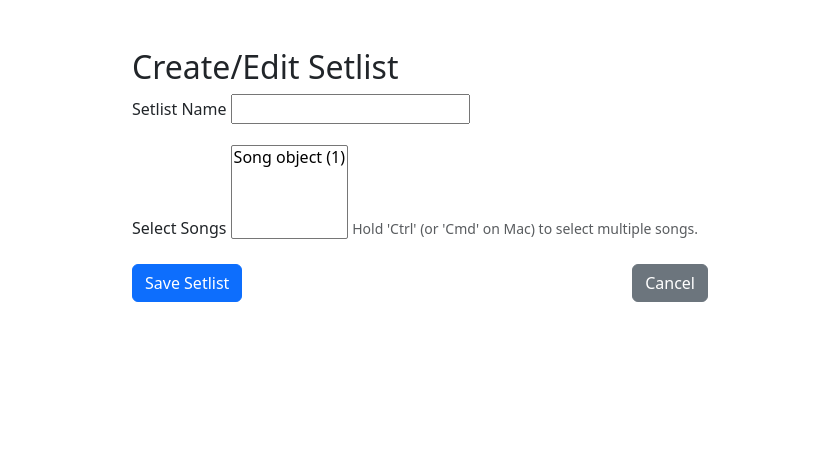
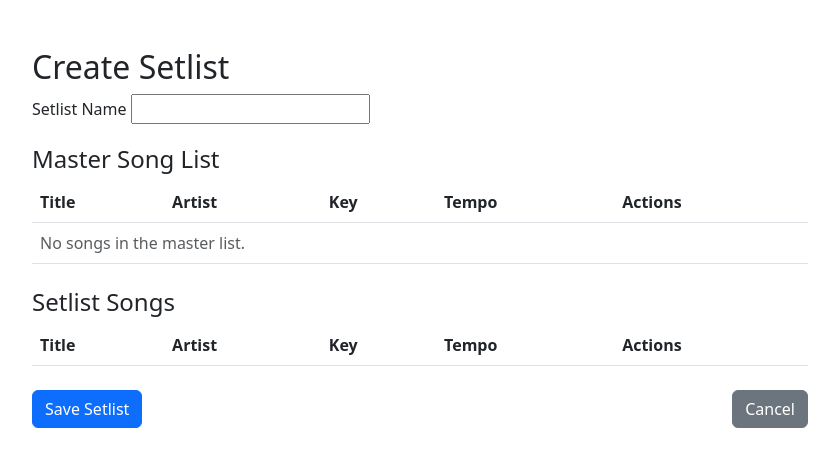
Before and after one commit to RichardModin/set_lists, a Django app: page /setlists/1/create/ in a window 1280 px wide. Shown: the part 56-523 px from the top of the page, without its empty margins (220-1059 px from the left). Run offline with Django 5.2, Linux system fonts and the light colour scheme; a user stored in the database is signed in; tables that the repository leaves empty hold one stand-in row (values such as "Sample post"); lists and menus that the app fills with data are empty; some libraries are stand-ins or nearby versions.

Commit message:
wip: allowing for the editing of set lists

```diff
--- a/core/models.py
+++ b/core/models.py
@@ -17,7 +17,7 @@
     band = models.ForeignKey(Band, on_delete=models.CASCADE, related_name='songs')  # New relationship
 
 class SetList(models.Model):
-    band = models.ForeignKey(Band, on_delete=models.CASCADE)
+    band = models.ForeignKey(Band, on_delete=models.CASCADE, related_name='setlists')
     name = models.CharField(max_length=100)
     songs = models.ManyToManyField(Song, through='SetListSong')
     created_at = models.DateTimeField(auto_now_add=True)
--- a/core/urls.py
+++ b/core/urls.py
@@ -13,6 +13,7 @@
     path('bands/<int:band_id>/edit/', views.edit_band, name='edit_band'),
     path('bands/<int:band_id>/delete/', views.delete_band, name='delete_band'),
     path('setlists/<int:band_id>/create/', views.create_setlist, name='create_setlist'),
+    path('setlists/<int:setlist_id>/edit/', views.edit_setlist, name='edit_setlist'),
     path('setlists/<int:setlist_id>/', views.view_setlist, name='view_setlist'),
     path('songs/<int:band_id>/create/', views.create_song, name='create_song'),
     path('songs/<int:song_id>/edit/', views.edit_song, name='edit_song'),
--- a/core/views.py
+++ b/core/views.py
@@ -2,8 +2,8 @@
 from django.contrib.auth.decorators import login_required
 from django.contrib import messages
 from django.contrib.auth import login
-from .models import Band, SetList, BandInvite, Song
-from .forms import BandForm, SetListForm, UserRegisterForm,  SongForm
+from .models import Band, SetList, BandInvite, Song, SetListSong
+from .forms import BandForm, SetListForm, UserRegisterForm, SongForm
 
 
 def register(request):
@@ -13,7 +13,7 @@
             user = form.save()
             login(request, user)  # optionally log them in after registration
             messages.success(request, 'Account created successfully!')
-            return redirect('dashboard')  # or whatever your homepage is
+            return redirect('core:dashboard')
     else:
         form = UserRegisterForm()
     return render(request, 'registration/register.html', {'form': form})
@@ -67,8 +67,19 @@
             setlist = form.save(commit=False)
             setlist.band = band
             setlist.save()
-            form.save_m2m()
-            return redirect('core:band_detail', band_id=band.id)
+
+            # Process the songs for the setlist
+            song_ids = request.POST.getlist('songs')  # Get the list of song IDs
+            if song_ids:  # Ensure there are songs to process
+                for order, song_id in enumerate(song_ids, start=1):
+                    song = get_object_or_404(Song, id=song_id)
+                    SetListSong.objects.create(setlist=setlist, song=song, order=order)
+                return redirect('core:band_detail', band_id=band.id)
+            else:
+                # Handle the case where no songs are provided
+                messages.error(request, "You must add at least one song to the setlist.")
+                setlist.delete()  # Remove the empty setlist
+
     else:
         form = SetListForm()
     return render(request, 'core/setlist_form.html', {'form': form, 'band': band})
@@ -77,6 +88,46 @@
 def view_setlist(request, setlist_id):
     setlist = get_object_or_404(SetList, id=setlist_id)
     return render(request, 'core/setlist_detail.html', {'setlist': setlist})
+
+@login_required
+def edit_setlist(request, setlist_id):
+    setlist = get_object_or_404(SetList, id=setlist_id)
+    band = setlist.band
+
+    if request.method == 'POST':
+        form = SetListForm(request.POST, instance=setlist)
+        if form.is_valid():
+            setlist = form.save()
+
+            # Clear existing songs from the setlist
+            setlist.setlistsong_set.all().delete()
+
+            # Process the songs for the setlist
+            song_ids = request.POST.getlist('songs')  # Get the list of song IDs
+            if song_ids:  # Ensure there are songs to process
+                for order, song_id in enumerate(song_ids, start=1):
+                    song = get_object_or_404(Song, id=song_id)
+                    SetListSong.objects.create(setlist=setlist, song=song, order=order)
+            else:
+                # Handle the case where no songs are provided
+                messages.error(request, "You must add at least one song to the setlist.")
+                return render(request, 'core/setlist_form.html', {
+                    'form': form,
+                    'band': band,
+                    'setlist': setlist,
+                    'edit_mode': True,
+                })
+
+            return redirect('core:band_detail', band_id=band.id)
+    else:
+        form = SetListForm(instance=setlist)
+
+    return render(request, 'core/setlist_form.html', {
+        'form': form,
+        'band': band,
+        'setlist': setlist,
+        'edit_mode': True,
+    })
 
 @login_required
 def invite_member(request, band_id):
--- a/templates/core/setlist_form.html
+++ b/templates/core/setlist_form.html
@@ -1,8 +1,8 @@
 {% extends "base.html" %}
 
 {% block content %}
-<div class="container mt-5" style="max-width: 600px;">
-  <h2>Create/Edit Setlist</h2>
+<div class="container mt-5" style="max-width: 800px;">
+  <h2>{{ edit_mode|default:False|yesno:"Edit Setlist,Create Setlist" }}</h2>
 
   <form method="post">
     {% csrf_token %}
@@ -12,26 +12,77 @@
       <label for="id_name" class="form-label">Setlist Name</label>
       {{ form.name }}
       {% if form.name.errors %}
+      {% endif %}
         <div class="text-danger small">
           {% for error in form.name.errors %}
             <p>{{ error }}</p>
           {% endfor %}
         </div>
-      {% endif %}
     </div>
 
-    <!-- Select Songs -->
-    <div class="mb-3">
-      <label for="id_songs" class="form-label">Select Songs</label>
-      {{ form.songs }}
-      {% if form.songs.errors %}
-        <div class="text-danger small">
-          {% for error in form.songs.errors %}
-            <p>{{ error }}</p>
+    <!-- Master Song List -->
+    <div class="mb-4">
+      <h4>Master Song List</h4>
+      <table id="songsTable" class="table table-striped">
+        <thead>
+          <tr>
+            <th>Title</th>
+            <th>Artist</th>
+            <th>Key</th>
+            <th>Tempo</th>
+            <th>Actions</th>
+          </tr>
+        </thead>
+        <tbody>
+          {% for song in band.songs.all %}
+            <tr>
+              <td>{{ song.title }}</td>
+              <td>{{ song.artist }}</td>
+              <td>{{ song.key }}</td>
+              <td>{{ song.tempo }}</td>
+              <td>
+                <button type="button" class="btn btn-sm btn-success" onclick="addSongToSetlist('{{ song.id }}', '{{ song.title }}', '{{ song.artist }}', '{{ song.key }}', '{{ song.tempo }}')">Add</button>
+              </td>
+            </tr>
+          {% empty %}
+            <tr>
+              <td colspan="5" class="text-muted">No songs in the master list.</td>
+            </tr>
           {% endfor %}
-        </div>
-      {% endif %}
-      <small class="form-text text-muted">Hold 'Ctrl' (or 'Cmd' on Mac) to select multiple songs.</small>
+        </tbody>
+      </table>
+    </div>
+
+    <!-- Setlist Songs -->
+    <div class="mb-4">
+      <h4>Setlist Songs</h4>
+      <table id="setlistTable" class="table table-striped">
+        <thead>
+          <tr>
+            <th>Title</th>
+            <th>Artist</th>
+            <th>Key</th>
+            <th>Tempo</th>
+            <th>Actions</th>
+          </tr>
+        </thead>
+        <tbody>
+          {% if edit_mode %}
+            {% for song in setlist.songs.all %}
+              <tr data-id="{{ song.id }}">
+                <td>{{ song.title }}</td>
+                <td>{{ song.artist }}</td>
+                <td>{{ song.key }}</td>
+                <td>{{ song.tempo }}</td>
+                <td>
+                  <button type="button" class="btn btn-sm btn-danger" onclick="removeSongFromSetlist('{{ song.id }}')">Remove</button>
+                  <input type="hidden" name="songs" value="{{ song.id }}">
+                </td>
+              </tr>
+            {% endfor %}
+          {% endif %}
+        </tbody>
+      </table>
     </div>
 
     <!-- Submit Button -->
@@ -41,4 +92,39 @@
     </div>
   </form>
 </div>
+
+<script>
+  $(document).ready(function() {
+    $('#songsTable').DataTable({
+      columnDefs: [
+        { orderable: false, targets: -1 } // Disable sorting for the Actions column
+      ]
+    });
+  });
+
+  function addSongToSetlist(id, title, artist, key, tempo) {
+    if ($(`#setlistTable tbody tr[data-id="${id}"]`).length > 0) {
+      alert("This song is already in the setlist.");
+      return;
+    }
+
+    const row = `
+      <tr data-id="${id}">
+        <td>${title}</td>
+        <td>${artist}</td>
+        <td>${key}</td>
+        <td>${tempo}</td>
+        <td>
+          <button type="button" class="btn btn-sm btn-danger" onclick="removeSongFromSetlist('${id}')">Remove</button>
+          <input type="hidden" name="songs" value="${id}">
+        </td>
+      </tr>
+    `;
+    $('#setlistTable tbody').append(row);
+  }
+
+  function removeSongFromSetlist(id) {
+    $(`#setlistTable tbody tr[data-id="${id}"]`).remove();
+  }
+</script>
 {% endblock %}
```
Also changed, not shown: templates/core/setlist_detail.html (added, +32 -0 lines).
